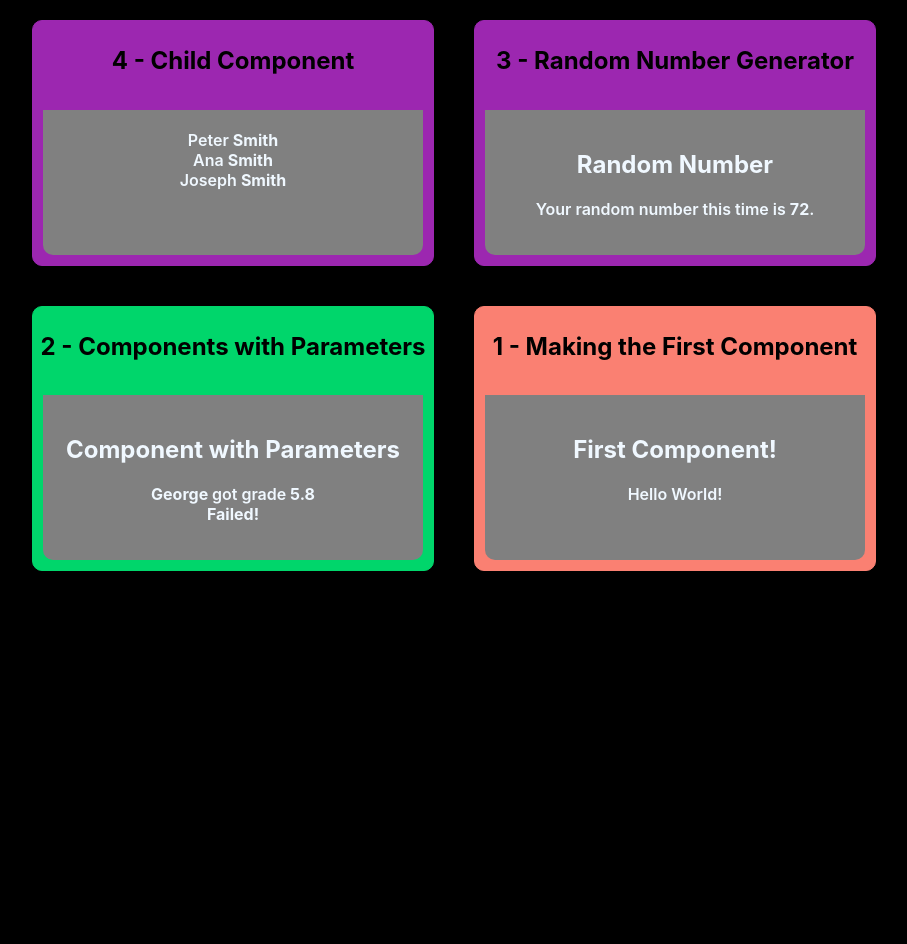
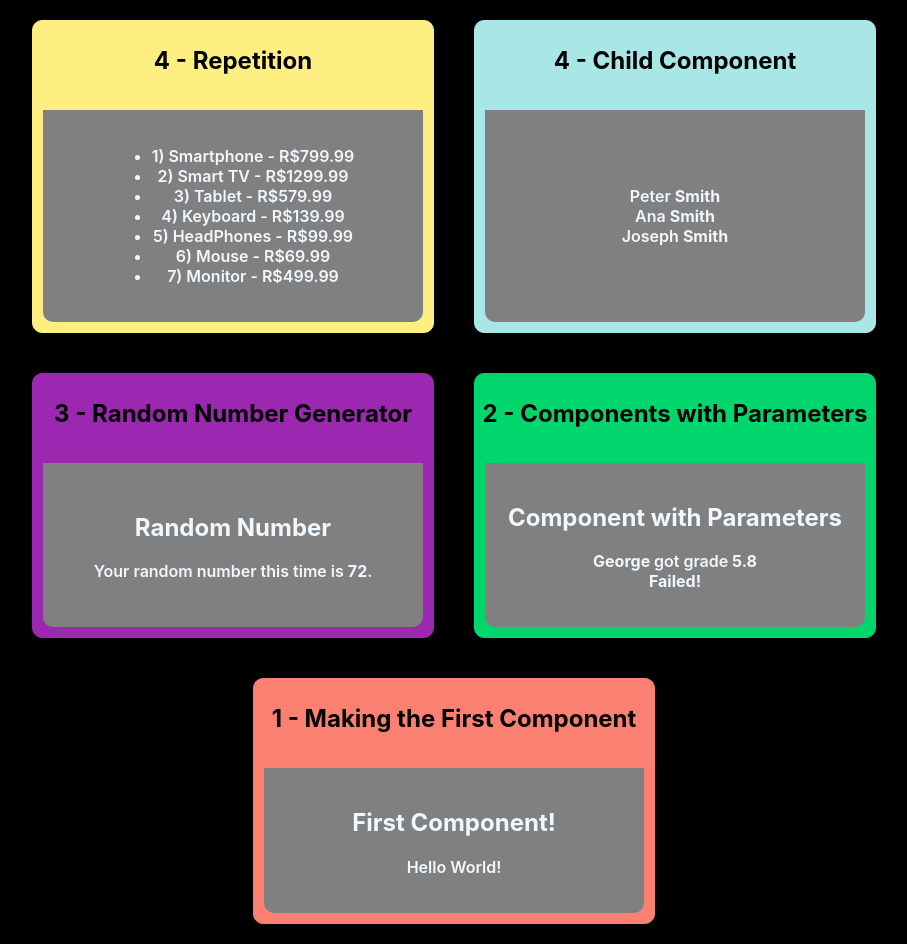
Before and after one commit to CrystianBM/curso_react_udemy, a React (Create React App) app: page / in a window 1280 px wide. Shown: the whole page, without its empty margins (186-1093 px from the left). Before the commit the page ends 800 px from the top, so only its background shows below. Built offline with nearby package versions, Linux system fonts and the light colour scheme.

Commit message:
4 - Repetition part 1

```diff
--- a/src/App.jsx
+++ b/src/App.jsx
@@ -1,16 +1,24 @@
+import "./App.css"
+
+import products from "./data/products";
+
 import { FirstComp } from './components/basics/FirstComp';
 import { CompParameter } from './components/basics/CompParameter';
 import { RandomNumber } from './components/basics/RandomNumber';
 import { Card } from './components/layout/Card';
-import "./App.css"
-import Family from './components/basics/Family';
+import { Family } from './components/basics/Family';
 import FamilyMember from './components/basics/FamilyMember';
+import ProductList from './components/repetition/ProductList';
 
 export function App() {
     return (
         <div id="App">
             <div className="cards">
-                <Card title="4 - Child Component" color="#9C27B0">
+                <Card title="4 - Repetition" color="#FFEE82">
+                    <ProductList list={products}/>
+                </Card>
+
+                <Card title="4 - Child Component" color="#A9E6E6">
                     <Family surname="Smith">
                         <FamilyMember name="Peter" />
                         <FamilyMember name="Ana" />
--- a/src/components/basics/Family.jsx
+++ b/src/components/basics/Family.jsx
@@ -1,6 +1,6 @@
 import React from "react"
 
-export default props => {
+export function Family(props){
     return (
         <div>
             {props.children.map((child, i) => {
--- a/src/components/layout/Card.css
+++ b/src/components/layout/Card.css
@@ -17,6 +17,9 @@
 }
 
 .card .content {
+    display: flex;
+    align-items: center;
+    justify-content: center;
     text-align: center;
     background-color: gray;
     font-weight: 600;
--- /dev/null
+++ b/src/components/repetition/ProductList.jsx
@@ -0,0 +1,16 @@
+import React from "react"
+
+export default props => {
+
+    const list = props.list.map((product) => {
+                    return <li>{product.id}) {product.name} - R${product.price}</li>
+                })
+
+    return (
+        <div>
+            <ul>
+                {list}
+            </ul>
+        </div>
+    )
+}
--- /dev/null
+++ b/src/data/products.js
@@ -0,0 +1,9 @@
+export default [
+    {id: 1, name: 'Smartphone', price: 799.99},
+    {id: 2, name: 'Smart TV', price: 1299.99},
+    {id: 3, name: 'Tablet', price: 579.99},
+    {id: 4, name: 'Keyboard', price: 139.99},
+    {id: 5, name: 'HeadPhones', price: 99.99},
+    {id: 6, name: 'Mouse', price: 69.99},
+    {id: 7, name: 'Monitor', price: 499.99}
+]
```
